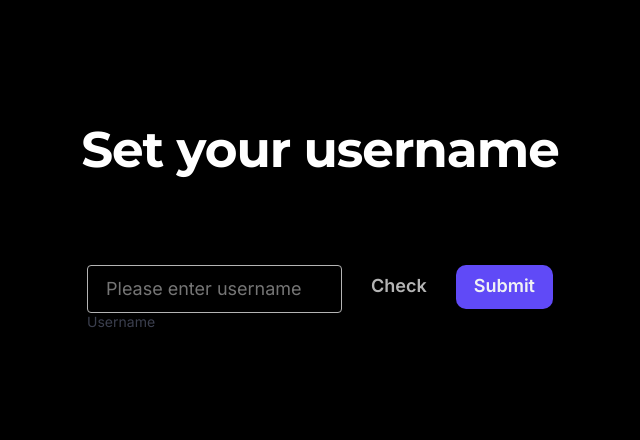
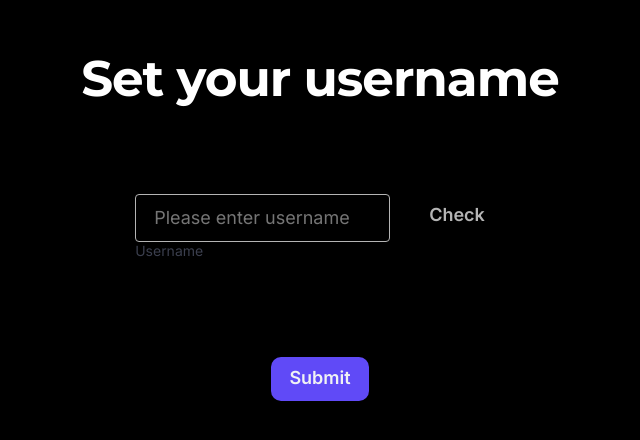
Before and after one commit to mbuslenko/pixold-web, a React (Create React App) app: page /username in a window 1280 px wide. Shown: the part 176-616 px from the top of the page, without its empty margins (320-960 px from the left). Built offline with nearby package versions, Linux system fonts and the light colour scheme.

Commit message:
username-page: change layout

```diff
--- a/src/pages/usernamePage/UsernamePage.scss
+++ b/src/pages/usernamePage/UsernamePage.scss
@@ -25,10 +25,10 @@
   padding-top: 85px;
   max-width: 400px;
   display: grid;
-  grid-template-columns: [a] 1fr [a-e] 1fr [e] 1fr [ee];
+  grid-template-columns: auto auto;
   grid-auto-columns: 100%;
   justify-content: center;
-  gap: 98px 9px;
+  gap: 98px 19px;
   justify-items: center;
 }
 
@@ -36,14 +36,23 @@
   color: $grey-b4;
 }
 
-/* .username-btn-submit {
-  background-color: $purple;
-  color: $font-grey;
-  justify-self: center;
-} */
+.username-submit-wrap {
+  grid-column-start: 1;
+  grid-column-end: 3;
+}
 
 @media screen and (max-width: $screen-max-width-mobile) {
   .username-title {
     max-width: 300px;
   }
+
+  .username-input-wrap {
+    grid-column-start: 1;
+    grid-column-end: 3;
+  }
+
+  .username-submit-wrap {
+    grid-column-start: 2;
+    grid-column-end: 3;
+  }
 }
--- a/src/pages/usernamePage/UsernamePage.tsx
+++ b/src/pages/usernamePage/UsernamePage.tsx
@@ -12,14 +12,18 @@ export const UsernamePage: React.FC = () => {
     <div className="username-wrap">
       <h1 className="username-title">Set your username</h1>
       <div className="username-controls-wrap">
+        <div className="username-input-wrap">
           <Input
             type="text"
             placeholder="Please enter username"
             description="Username"
-          onInput={(text) => setUsername(text)}
+            onInputCallback={(text) => setUsername(text)}
           />
+        </div>
         <Button text="Check" priority="secondary" className="username-btn-check" />
+        <div className="username-submit-wrap">
           <Button text="Submit" priority="primary" />
+        </div>
       </div>
     </div>
   );
```
Lines whose indentation alone changed are shown as unchanged.
